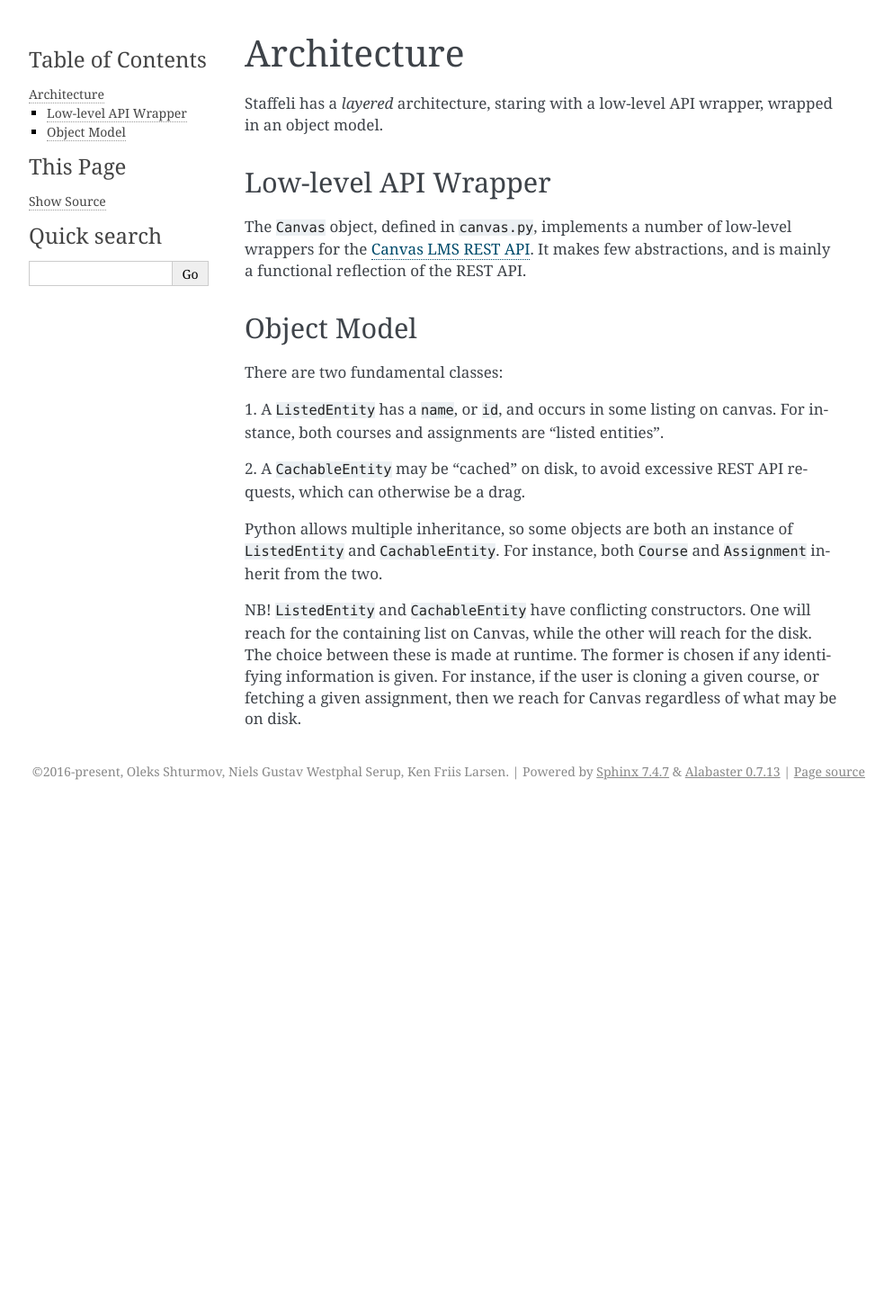
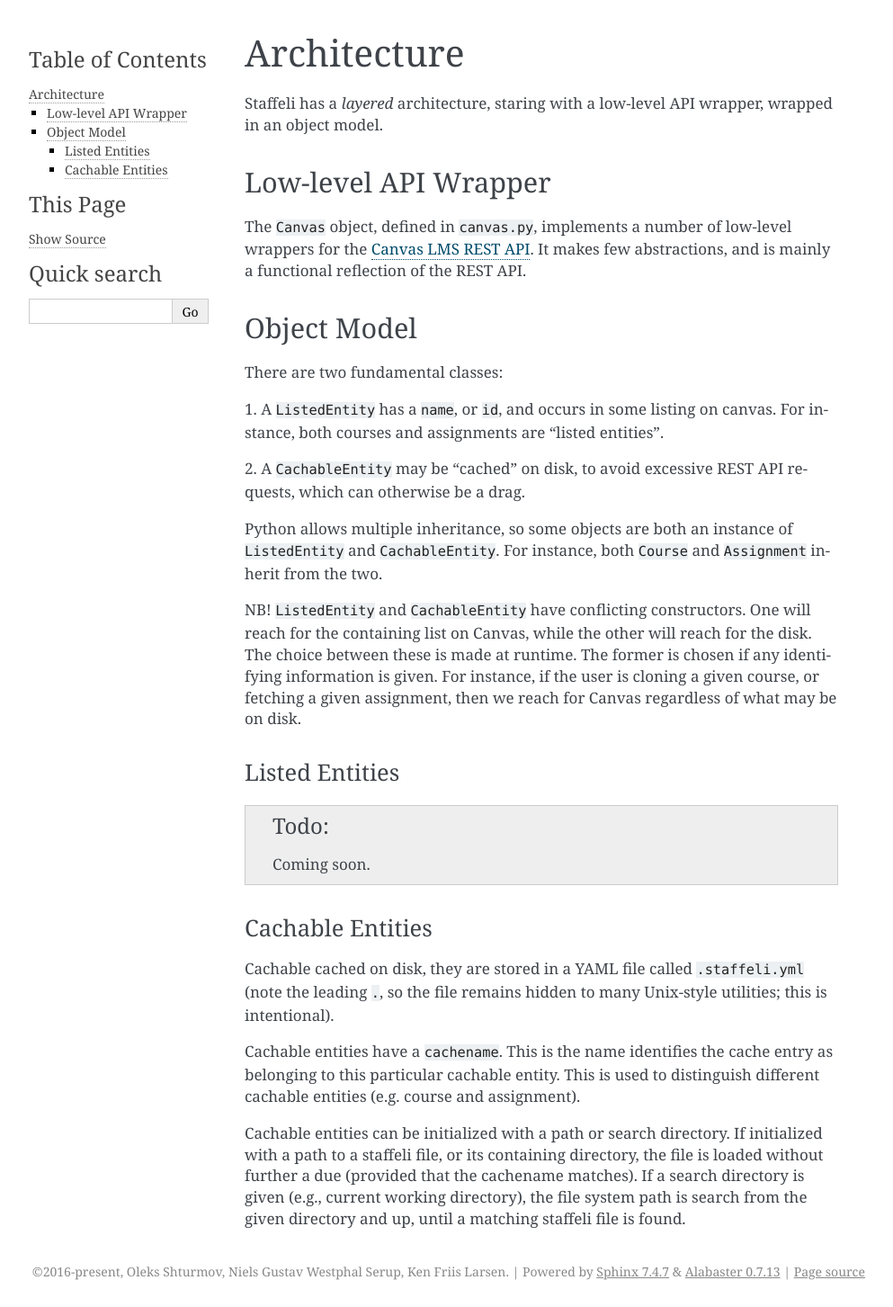
Before and after one commit to diku-dk/staffeli, a Sphinx documentation site: the page built from docs/source/architecture.rst, in a window 1280 px wide. Shown: the whole page at 90% size, without its empty margins (148-1141 px from the left). Built offline with Sphinx 7.4.7, drawn with Linux system fonts in a browser that asks for light colours; before the commit the page ends 900 px from its top, so only the background shows below that.

Commit message:
A bit about cachable entities

```diff
--- a/docs/source/architecture.rst
+++ b/docs/source/architecture.rst
@@ -34,3 +34,28 @@ the disk. The choice between these is made at runtime. The former is chosen if
 any identifying information is given. For instance, if the user is cloning a
 given course, or fetching a given assignment, then we reach for Canvas
 regardless of what may be on disk.
+
+Listed Entities
+~~~~~~~~~~~~~~~
+
+.. todo::
+
+   Coming soon.
+
+Cachable Entities
+~~~~~~~~~~~~~~~~~
+
+Cachable cached on disk, they are stored in a YAML file called
+``.staffeli.yml`` (note the leading ``.``, so the file remains hidden to many
+Unix-style utilities; this is intentional).
+
+Cachable entities have a ``cachename``. This is the name identifies the cache
+entry as belonging to this particular cachable entity. This is used to
+distinguish different cachable entities (e.g. course and assignment).
+
+Cachable entities can be initialized with a path or search directory. If
+initialized with a path to a staffeli file, or its containing directory, the
+file is loaded without further a due (provided that the cachename matches). If
+a search directory is given (e.g., current working directory), the file system
+path is search from the given directory and up, until a matching staffeli file
+is found.
```
